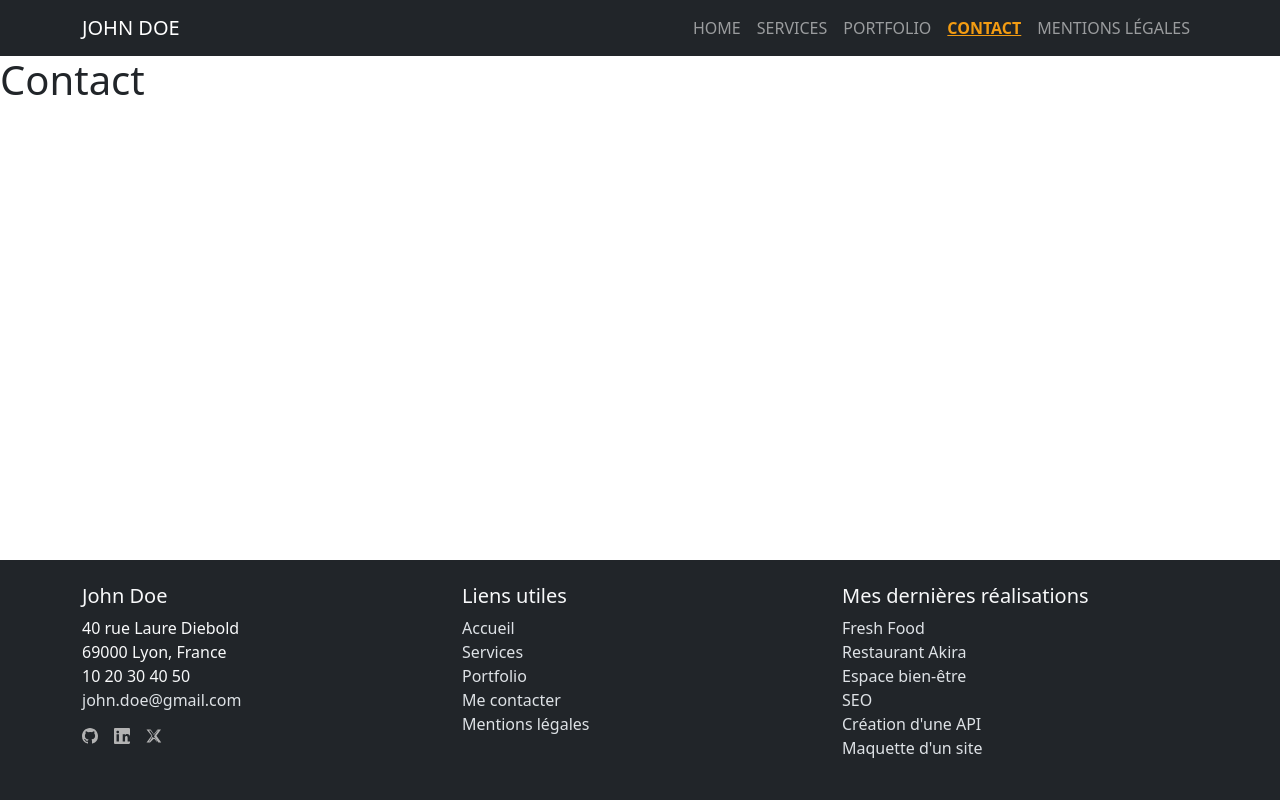
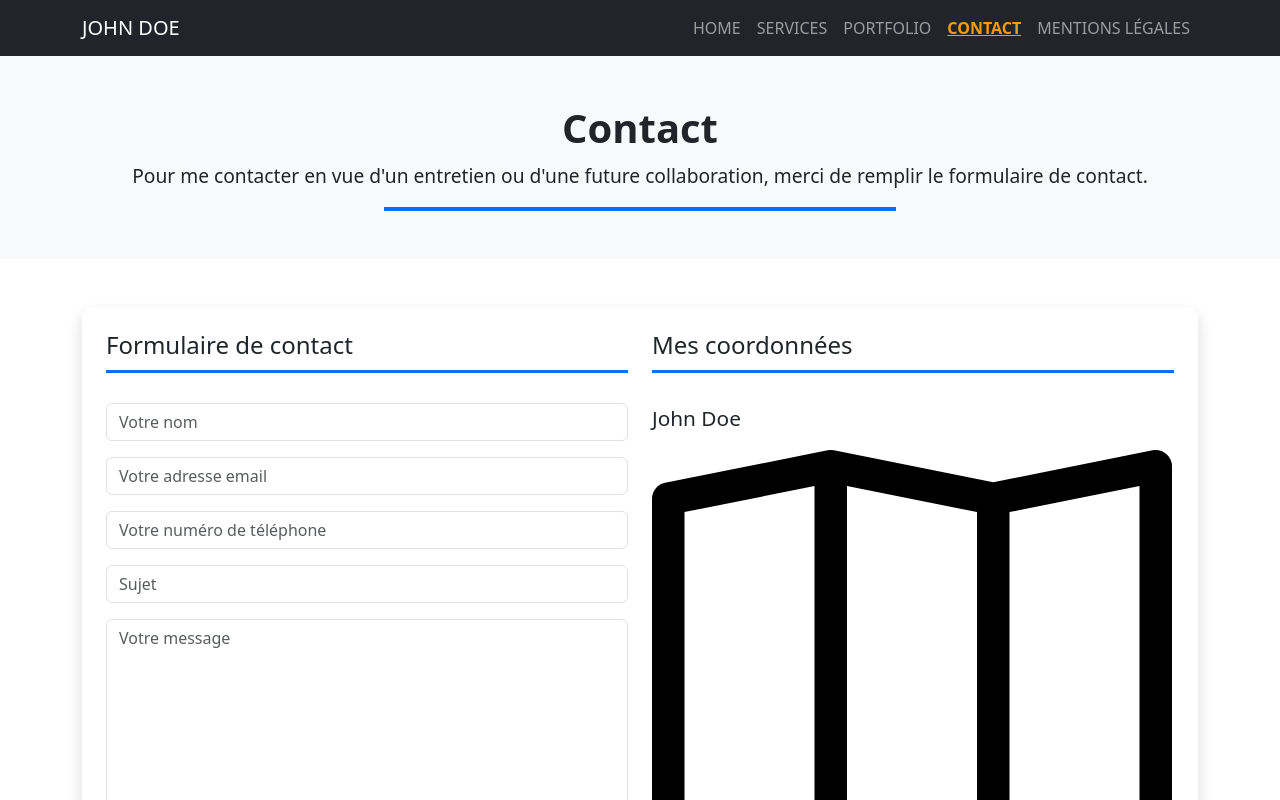
Before and after one commit to guillaume-agard-dev/agard-guillaume-devoir-react, a React (Vite) app: page /contact in a window 1280 px wide. Shown: the top 800 px of the page. Built offline with nearby package versions, Linux system fonts and the light colour scheme.

Commit message:
Add contact page and CSS

```diff
--- a/package.json
+++ b/package.json
@@ -13,7 +13,9 @@
     "bootstrap": "^5.3.7",
     "react": "^19.1.0",
     "react-bootstrap": "^2.10.10",
+    "react-bootstrap-icons": "^1.11.6",
     "react-dom": "^19.1.0",
+    "react-icons": "^5.5.0",
     "react-router-dom": "^7.7.1"
   },
   "devDependencies": {
--- a/src/pages/Contact.jsx
+++ b/src/pages/Contact.jsx
@@ -1,8 +1,102 @@
+import { Container, Row, Col, Form, Button } from "react-bootstrap";
+import { Map, GeoAlt, Phone, EnvelopeAt } from "react-bootstrap-icons";
+import "../styles/Contact.css";
 
-function Contact() {
-    return (
+export default function Contact() {
+  return (
+    <>
+      {/* HEADER */}
+      <header className="contact-header text-center py-5 bg-light">
         <h1>Contact</h1>
-    )
+        <p>
+            Pour me contacter en vue d'un entretien ou d'une future collaboration,
+            merci de remplir le formulaire de contact.
+        </p>
+        <div className="contact-underline"></div>
+      </header>
+
+      {/* FORMULAIRE + COORDONNÉES */}
+      <Container className="my-5">
+        <div className="contact-box shadow p-4">
+          <Row>
+            {/* FORMULAIRE */}
+            <Col md={6}>
+              <h4>Formulaire de contact</h4>
+              <div className="form-underline"></div>
+              <Form>
+                <Form.Group className="mb-3" controlId="nom">
+                  {/* Nom */}
+                  <Form.Control type="text" placeholder="Votre nom" required />
+                </Form.Group>
+
+                <Form.Group className="mb-3" controlId="email">
+                  {/* Email */}
+                  <Form.Control
+                    type="email"
+                    placeholder="Votre adresse email"
+                    required
+                  />
+                </Form.Group>
+
+                <Form.Group className="mb-3" controlId="telephone">
+                  {/* Téléphone */}
+                  <Form.Control
+                    type="tel"
+                    placeholder="Votre numéro de téléphone"
+                    required
+                  />
+                </Form.Group>
+
+                <Form.Group className="mb-3" controlId="sujet">
+                  {/* Sujet */}
+                  <Form.Control type="text" placeholder="Sujet" required />
+                </Form.Group>
+
+                <Form.Group className="mb-3" controlId="message">
+                  {/* Message */}
+                  <Form.Control
+                    as="textarea"
+                    rows={10}
+                    placeholder="Votre message"
+                    required
+                  />
+                </Form.Group>
+
+                <Button variant="primary" type="submit" className="d-block mx-auto">
+                  Envoyer
+                </Button>
+              </Form>
+            </Col>
+
+            {/* COORDONNÉES + MAP */}
+            <Col md={6} className="mt-4 mt-md-0">
+              <h4>Mes coordonnées</h4>
+              <div className="form-underline"></div>
+
+              <p className="nom">John Doe</p>
+
+              <p> <Map className="icon" /> 40 rue Laure Diebold</p>
+
+              <p> <GeoAlt className="icon" /> 69009 Lyon, France</p>
+
+              <p> <Phone className="icon" /> 10 20 30 40 50</p>
+
+              <p className="mailto-contact"> <EnvelopeAt className="icon" /> <a href="mailto:john.doe@gmail.com">john.doe@gmail.com</a></p>
+
+              <div className="map-container mt-3">
+                <iframe
+                title="Google Map"
+                src="https://www.google.com/maps/embed?pb=!1m18!1m12!1m3!1d2782.6269657600815!2d4.796398611642442!3d45.778665712281736!2m3!1f0!2f0!3f0!3m2!1i1024!2i768!4f13.1!3m3!1m2!1s0x47f4eb65edac5b3f%3A0xe01c47049cb2e2b9!2s40%20Rue%20Laure%20Diebold%2C%2069009%20Lyon!5e0!3m2!1sfr!2sfr!4v1754644707137!5m2!1sfr!2sfr"
+                width="100%" height="350"
+                style={{ border: 0 }}
+                allowfullscreen=""
+                loading="lazy"
+                ></iframe>
+              </div>
+            </Col>
+          </Row>
+        </div>
+      </Container>
+    </>
+  );
 }
-
-export default Contact
--- /dev/null
+++ b/src/styles/Contact.css
@@ -0,0 +1,49 @@
+
+/* HEADER */
+.contact-header h1 {
+  font-size: 2.5rem;
+  font-weight: bold;
+}
+
+.contact-header p {
+  font-size: 1.2rem;
+  margin-top: 10px;
+}
+
+.contact-underline {
+  width: 40%;
+  height: 4px;
+  background-color: #0d6efd;
+  margin: 10px auto 0;
+}
+
+/* CONTENU PRINCIPAL */
+.contact-box {
+  background: #fff;
+  border-radius: 10px;
+}
+
+.map-container iframe {
+  border-radius: 8px;
+}
+
+.icon {
+  margin-right: 2px;
+  font-size: 1.2rem;
+}
+
+.nom {
+    font-size: 1.3em;
+}
+
+.form-underline {
+  width: 100%;
+  height: 3px;
+  background-color: #0d6efd;
+  margin: 10px auto 30px;
+}
+
+.mailto-contact a {
+  color: black;
+  text-decoration: none !important;
+}
```
Also changed, not shown: 1 other file (tests, documents, lock files or other folders).
